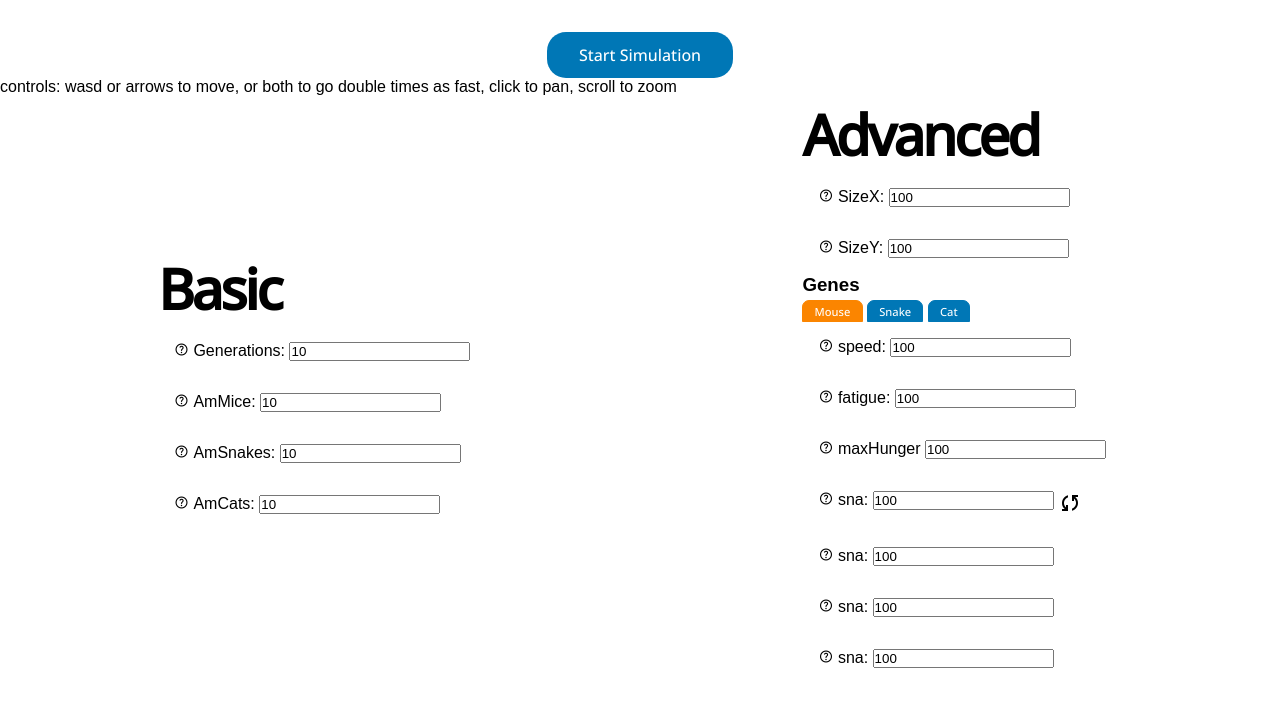
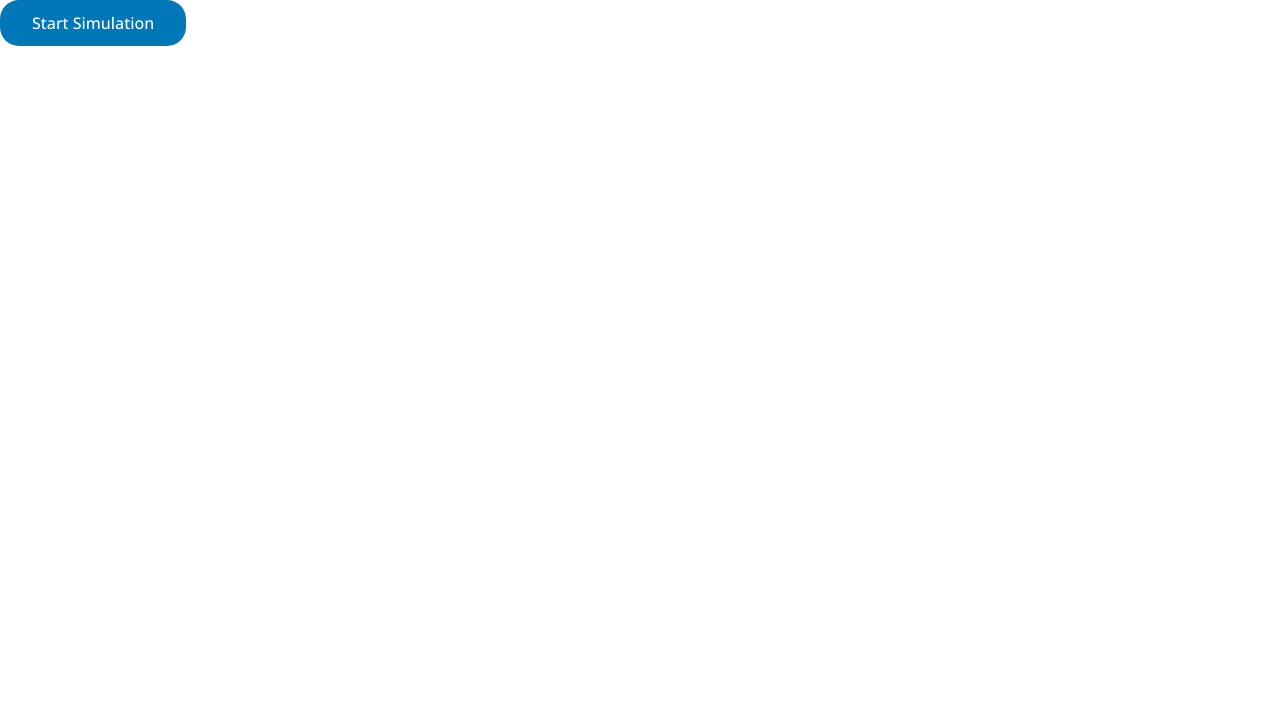
Before and after one commit to Jax-Hax/Natural-Selection, a SvelteKit app: page /simulation in a window 1280 px wide. Shown: the top 706 px of the page. Built offline with nearby package versions, Linux system fonts and the light colour scheme; a web font is replaced by a local one.

Commit message:
changing params page!

```diff
--- a/src/routes/simulation/+page.svelte
+++ b/src/routes/simulation/+page.svelte
@@ -1,348 +1,21 @@
 <script>
 	import { sizeX, sizeY, generations, amMice, amSnakes, amCats } from '$lib/stores.js';
 	let current = 'mouse';
+	let compRepair = [
+		{
+			name: 'This website!',
+			catagory: 'Web Design',
+			image: '/checkmark(1).jpg',
+			time: '3 months',
+			dateFinished: 2023,
+			link: 'https://computerkidva.com',
+			description: 'A website for my small business.'
+		}
+	];
 </script>
 
 <body>
 	<div class="flexCenter">
 		<a href="/simulation/play" id="startButton"><button>Start Simulation</button></a>
 	</div>
-	controls: wasd or arrows to move, or both to go double times as fast, click to pan, scroll to zoom
-	<div id="grid">
-		<section>
-			<h1>Basic</h1>
-			<div class="gridItem">
-				<div class="tooltip">
-					<span
-						style="display: inline-flex; vertical-align: top; font-size: 15px !important;"
-						class="material-symbols-outlined"
-					>
-						help
-					</span>
-
-					<span class="tooltiptext">The simulation will stop as soon as a child that is this generation is born.</span>
-				</div>
-				<p>Generations:</p>
-				<input bind:value={$generations} />
-			</div>
-			<div class="gridItem">
-				<div class="tooltip">
-					<span
-						style="display: inline-flex; vertical-align: top; font-size: 15px !important;"
-						class="material-symbols-outlined"
-					>
-						help
-					</span>
-
-					<span class="tooltiptext">Amount of mice at the first generation</span>
-				</div>
-				<p>AmMice:</p>
-				<input bind:value={$amMice} />
-			</div>
-			<div class="gridItem">
-				<div class="tooltip">
-					<span
-						style="display: inline-flex; vertical-align: top; font-size: 15px !important;"
-						class="material-symbols-outlined"
-					>
-						help
-					</span>
-
-					<span class="tooltiptext">Amount of snakes at the first generation</span>
-				</div>
-				<p>AmSnakes:</p>
-				<input bind:value={$amSnakes} />
-			</div>
-			<div class="gridItem">
-				<div class="tooltip">
-					<span
-						style="display: inline-flex; vertical-align: top; font-size: 15px !important;"
-						class="material-symbols-outlined"
-					>
-						help
-					</span>
-
-					<span class="tooltiptext">Amount of cats at the first generation</span>
-				</div>
-				<p>AmCats:</p>
-				<input bind:value={$amCats} />
-			</div>
-		</section>
-		<section>
-			<h1>Advanced</h1>
-			<div class="gridItem">
-				<div class="tooltip">
-					<span
-						style="display: inline-flex; vertical-align: top; font-size: 15px !important;"
-						class="material-symbols-outlined"
-					>
-						help
-					</span>
-
-					<span class="tooltiptext">Sets the horizontal size of the simulation</span>
-				</div>
-				<p>SizeX:</p>
-				<input bind:value={$sizeX} />
-			</div>
-			<div class="gridItem">
-				<div class="tooltip">
-					<span
-						style="display: inline-flex; vertical-align: top; font-size: 15px !important;"
-						class="material-symbols-outlined"
-					>
-						help
-					</span>
-
-					<span class="tooltiptext">Sets the vertical size of the simulation</span>
-				</div>
-				<p>SizeY:</p>
-				<input bind:value={$sizeY} />
-			</div>
-			<h3 style="padding-bottom: 0.2em">Genes</h3>
-			<button
-				class:tab={current != 'mouse'}
-				class:selected={current === 'mouse'}
-				on:click={() => (current = 'mouse')}>Mouse</button
-			>
-			<button
-				class:tab={current != 'snake'}
-				class:selected={current === 'snake'}
-				on:click={() => (current = 'snake')}>Snake</button
-			>
-			<button
-				class:tab={current != 'cat'}
-				class:selected={current === 'cat'}
-				on:click={() => (current = 'cat')}>Cat</button
-			>
-			{#if current === 'mouse'}
-				<div class="gridItem">
-					<div class="tooltip">
-						<span
-							style="display: inline-flex; vertical-align: top; font-size: 15px !important;"
-							class="material-symbols-outlined"
-						>
-							help
-						</span>
-
-						<span class="tooltiptext">Sets the speed at which the mouse moves</span>
-					</div>
-					<p>speed:</p>
-					<input bind:value={$sizeX} />
-				</div>
-				<div class="gridItem">
-					<div class="tooltip">
-						<span
-							style="display: inline-flex; vertical-align: top; font-size: 15px !important;"
-							class="material-symbols-outlined"
-						>
-							help
-						</span>
-
-						<span class="tooltiptext">Sets the speed at which the mouse loses hunger.</span>
-					</div>
-					<p>fatigue:</p>
-					<input bind:value={$sizeX} />
-				</div>
-				<div class="gridItem">
-					<div class="tooltip">
-						<span
-							style="display: inline-flex; vertical-align: top; font-size: 15px !important;"
-							class="material-symbols-outlined"
-						>
-							help
-						</span>
-
-						<span class="tooltiptext">The starting hunger of each new mouse.</span>
-					</div>
-					<p>maxHunger</p>
-					<input bind:value={$sizeX} />
-				</div>
-				<div class="gridItem">
-					<div class="tooltip">
-						<span
-							style="display: inline-flex; vertical-align: top; font-size: 15px !important;"
-							class="material-symbols-outlined"
-						>
-							help
-						</span>
-
-						<span class="tooltiptext">Sets the vertical size of the simulation</span>
-					</div>
-					<p>sna:</p>
-					<input bind:value={$sizeX} />
-					<div class="tooltip">
-						<span
-							style="display: inline-flex; vertical-align: top;"
-							class="material-symbols-outlined"
-						>
-							sync
-						</span>
-
-						<span class="tooltiptext">Sets the same gene configuration on the other two animals</span>
-					</div>
-				</div>
-				<div class="gridItem">
-					<div class="tooltip">
-						<span
-							style="display: inline-flex; vertical-align: top; font-size: 15px !important;"
-							class="material-symbols-outlined"
-						>
-							help
-						</span>
-
-						<span class="tooltiptext">Sets the vertical size of the simulation</span>
-					</div>
-					<p>sna:</p>
-					<input bind:value={$sizeX} />
-				</div>
-				<div class="gridItem">
-					<div class="tooltip">
-						<span
-							style="display: inline-flex; vertical-align: top; font-size: 15px !important;"
-							class="material-symbols-outlined"
-						>
-							help
-						</span>
-
-						<span class="tooltiptext">Sets the vertical size of the simulation</span>
-					</div>
-					<p>sna:</p>
-					<input bind:value={$sizeX} />
-				</div>
-				<div class="gridItem">
-					<div class="tooltip">
-						<span
-							style="display: inline-flex; vertical-align: top; font-size: 15px !important;"
-							class="material-symbols-outlined"
-						>
-							help
-						</span>
-
-						<span class="tooltiptext">Sets the vertical size of the simulation</span>
-					</div>
-					<p>sna:</p>
-					<input bind:value={$sizeX} />
-				</div>
-			{:else if current === 'snake'}
-				<div class="gridItem">
-					<div class="tooltip">
-						<span
-							style="display: inline-flex; vertical-align: top; font-size: 15px !important;"
-							class="material-symbols-outlined"
-						>
-							help
-						</span>
-
-						<span class="tooltiptext">Sets the vertical size of the simulation</span>
-					</div>
-					<p>sna:</p>
-					<input bind:value={$sizeX} />
-				</div>
-			{:else}
-				<div class="gridItem">
-					<div class="tooltip">
-						<span
-							style="display: inline-flex; vertical-align: top; font-size: 15px !important;"
-							class="material-symbols-outlined"
-						>
-							help
-						</span>
-
-						<span class="tooltiptext">Sets the vertical size of the simulation</span>
-					</div>
-					<p>ca</p>
-					<input bind:value={$sizeX} />
-				</div>
-			{/if}
-		</section>
-	</div>
 </body>
-
-<style>
-	body {
-		height: 100%;
-	}
-	.selected {
-		background-color: #fb8500;
-		border: none;
-		color: white;
-		padding: 0.25em 1em;
-		border-radius: 7px 7px 0 0;
-		text-align: center;
-		text-decoration: none;
-		display: inline-block;
-		font-size: 0.7rem;
-		border: 1px solid #fb8500;
-	}
-	.tab {
-		background-color: #0077b6;
-		border: none;
-		color: white;
-		padding: 0.25em 1em;
-		border-radius: 7px 7px 0 0;
-		text-align: center;
-		text-decoration: none;
-		display: inline-block;
-		font-size: 0.7rem;
-		border: 1px solid #0077b6; /* Green */
-	}
-	.tab:hover {
-		background-color: white; /* Green */
-		color: #0077b6;
-		border: 1px solid #0077b6; /* Green */
-	}
-	#startButton:hover {
-		background-color: white; /* Green */
-		box-shadow: 0 4px;
-		color: #0077b6;
-		border-radius: 19px;
-		transform: translateY(-0.25em);
-		transition: transform 0.25s;
-		border: -2px solid #0077b6; /* Green */
-		border-width: 1px;
-		border-style: solid;
-	}
-	.flexCenter {
-		display: flex;
-		padding-top: 2em;
-		justify-content: center;
-	}
-	#grid {
-		display: flex;
-		align-items: center;
-		justify-content: space-around;
-	}
-	.gridItem p {
-		display: inline;
-	}
-	.gridItem {
-		padding: 1em;
-	}
-	/* Tooltip container */
-	.tooltip {
-		position: relative;
-		display: inline-block;
-	}
-
-	/* Tooltip text */
-	.tooltip .tooltiptext {
-		visibility: hidden;
-		width: 120px;
-		background-color: black;
-		color: #fff;
-		text-align: center;
-		padding: 5px 1em;
-		border-radius: 6px;
-
-		/* Position the tooltip text - see examples below! */
-		position: absolute;
-		z-index: 1;
-		top: -5px;
-		right: 105%;
-	}
-
-	/* Show the tooltip text when you mouse over the tooltip container */
-	.tooltip:hover .tooltiptext {
-		visibility: visible;
-	}
-</style>
```
